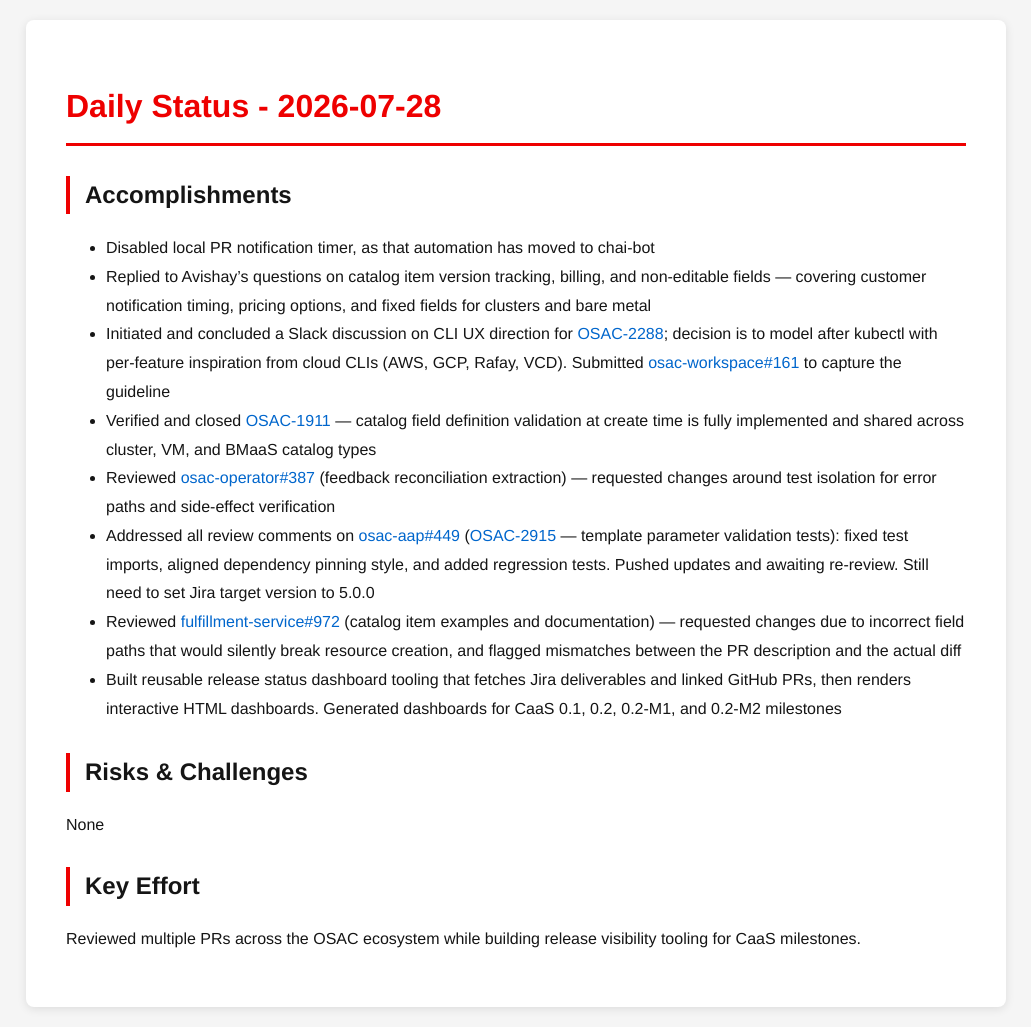
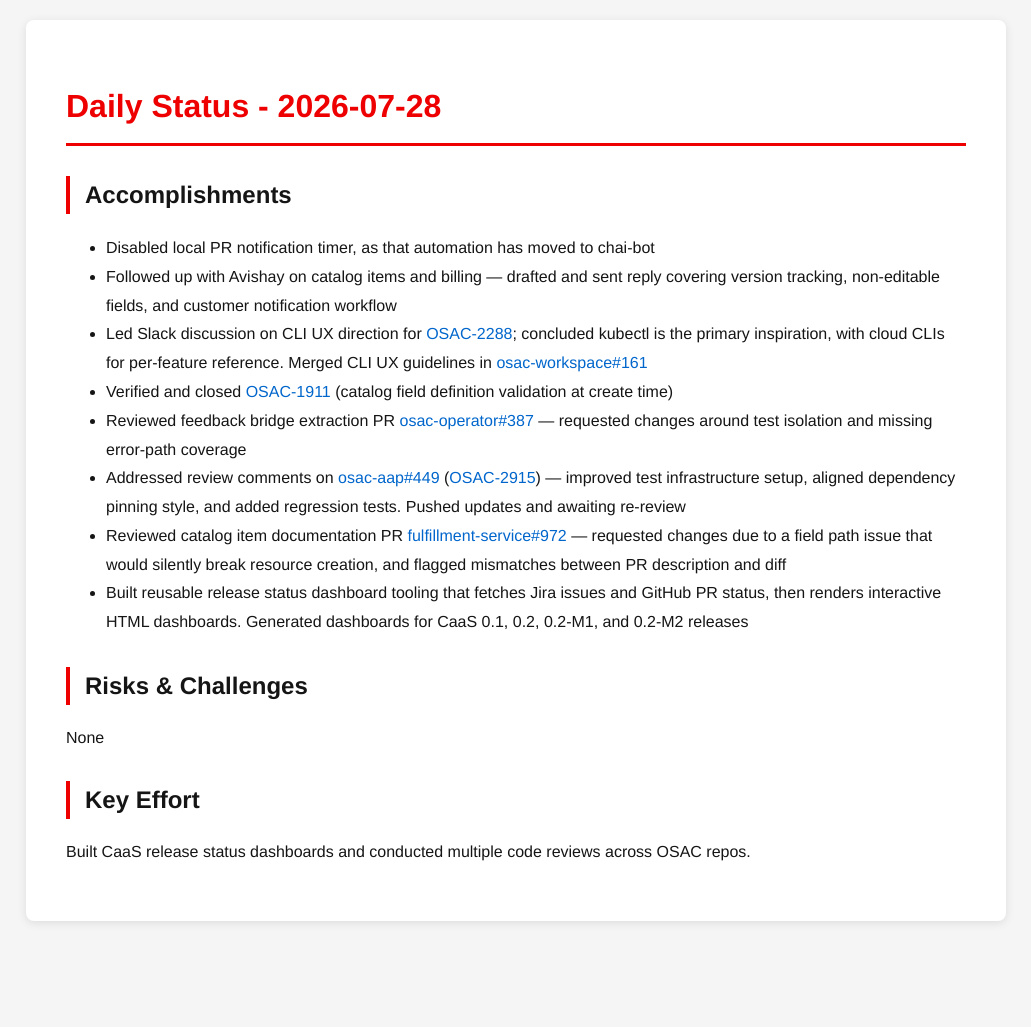
Before and after one commit to tzvatot/daily-status, a Jekyll site: the page built from 2026-07-28.md, in a window 1280 px wide. Shown: the whole page, without its empty margins (124-1155 px from the left). Built offline with Jekyll 4.4.1, drawn with Linux system fonts in a browser that asks for light colours; after the commit the page ends 941 px from its top, so only the background shows below that.

Commit message:
Daily status update - 2026-07-28

```diff
--- a/2026-07-28.md
+++ b/2026-07-28.md
@@ -8,16 +8,16 @@ date: 2026-07-28
 
 ## Accomplishments
 - Disabled local PR notification timer, as that automation has moved to chai-bot
-- Replied to Avishay's questions on catalog item version tracking, billing, and non-editable fields — covering customer notification timing, pricing options, and fixed fields for clusters and bare metal
-- Initiated and concluded a Slack discussion on CLI UX direction for [OSAC-2288](https://redhat.atlassian.net/browse/OSAC-2288); decision is to model after kubectl with per-feature inspiration from cloud CLIs (AWS, GCP, Rafay, VCD). Submitted [osac-workspace#161](https://github.com/osac-project/osac-workspace/pull/161) to capture the guideline
-- Verified and closed [OSAC-1911](https://redhat.atlassian.net/browse/OSAC-1911) — catalog field definition validation at create time is fully implemented and shared across cluster, VM, and BMaaS catalog types
-- Reviewed [osac-operator#387](https://github.com/osac-project/osac-operator/pull/387) (feedback reconciliation extraction) — requested changes around test isolation for error paths and side-effect verification
-- Addressed all review comments on [osac-aap#449](https://github.com/osac-project/osac-aap/pull/449) ([OSAC-2915](https://redhat.atlassian.net/browse/OSAC-2915) — template parameter validation tests): fixed test imports, aligned dependency pinning style, and added regression tests. Pushed updates and awaiting re-review. Still need to set Jira target version to 5.0.0
-- Reviewed [fulfillment-service#972](https://github.com/osac-project/fulfillment-service/pull/972) (catalog item examples and documentation) — requested changes due to incorrect field paths that would silently break resource creation, and flagged mismatches between the PR description and the actual diff
-- Built reusable release status dashboard tooling that fetches Jira deliverables and linked GitHub PRs, then renders interactive HTML dashboards. Generated dashboards for CaaS 0.1, 0.2, 0.2-M1, and 0.2-M2 milestones
+- Followed up with Avishay on catalog items and billing — drafted and sent reply covering version tracking, non-editable fields, and customer notification workflow
+- Led Slack discussion on CLI UX direction for [OSAC-2288](https://redhat.atlassian.net/browse/OSAC-2288); concluded kubectl is the primary inspiration, with cloud CLIs for per-feature reference. Merged CLI UX guidelines in [osac-workspace#161](https://github.com/osac-project/osac-workspace/pull/161)
+- Verified and closed [OSAC-1911](https://redhat.atlassian.net/browse/OSAC-1911) (catalog field definition validation at create time)
+- Reviewed feedback bridge extraction PR [osac-operator#387](https://github.com/osac-project/osac-operator/pull/387) — requested changes around test isolation and missing error-path coverage
+- Addressed review comments on [osac-aap#449](https://github.com/osac-project/osac-aap/pull/449) ([OSAC-2915](https://redhat.atlassian.net/browse/OSAC-2915)) — improved test infrastructure setup, aligned dependency pinning style, and added regression tests. Pushed updates and awaiting re-review
+- Reviewed catalog item documentation PR [fulfillment-service#972](https://github.com/osac-project/fulfillment-service/pull/972) — requested changes due to a field path issue that would silently break resource creation, and flagged mismatches between PR description and diff
+- Built reusable release status dashboard tooling that fetches Jira issues and GitHub PR status, then renders interactive HTML dashboards. Generated dashboards for CaaS 0.1, 0.2, 0.2-M1, and 0.2-M2 releases
 
 ## Risks & Challenges
 None
 
 ## Key Effort
-Reviewed multiple PRs across the OSAC ecosystem while building release visibility tooling for CaaS milestones.
+Built CaaS release status dashboards and conducted multiple code reviews across OSAC repos.
```
